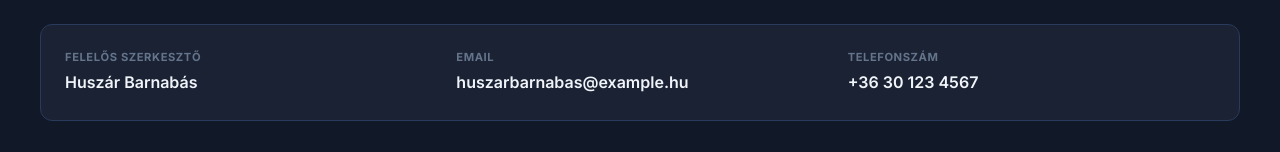
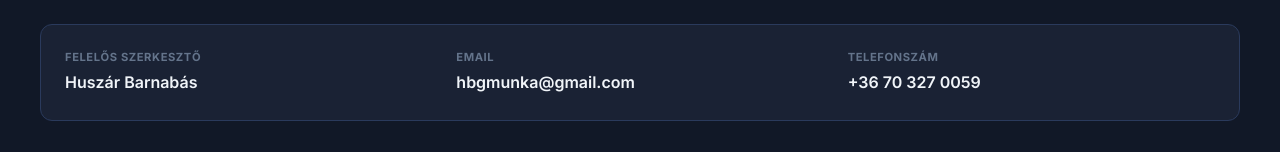
Before and after one commit to hussar41-stack/vasut, a React (Create React App) app in the folder frontend/: page / in a window 1280 px wide. Both pictures are taken after a click on the button "📇 Kapcsolat". Shown: the part 985-1137 px from the top of the page. Built offline with nearby package versions, Linux system fonts and the light colour scheme; no server answers.

Commit message:
Update contact fallbacks in frontend App.js

```diff
--- a/frontend/src/App.js
+++ b/frontend/src/App.js
@@ -142,11 +142,11 @@ function AppInner() {
                 </div>
                 <div className="contact-item">
                   <span className="contact-label">Email</span>
-                  <span className="contact-value">{siteInfo?.editor?.email || 'huszarbarnabas@example.hu'}</span>
+                  <span className="contact-value">{siteInfo?.editor?.email || 'hbgmunka@gmail.com'}</span>
                 </div>
                 <div className="contact-item">
                   <span className="contact-label">Telefonszám</span>
-                  <span className="contact-value">{siteInfo?.editor?.phone || '+36 30 123 4567'}</span>
+                  <span className="contact-value">{siteInfo?.editor?.phone || '+36 70 327 0059'}</span>
                 </div>
               </div>
             </div>
```
